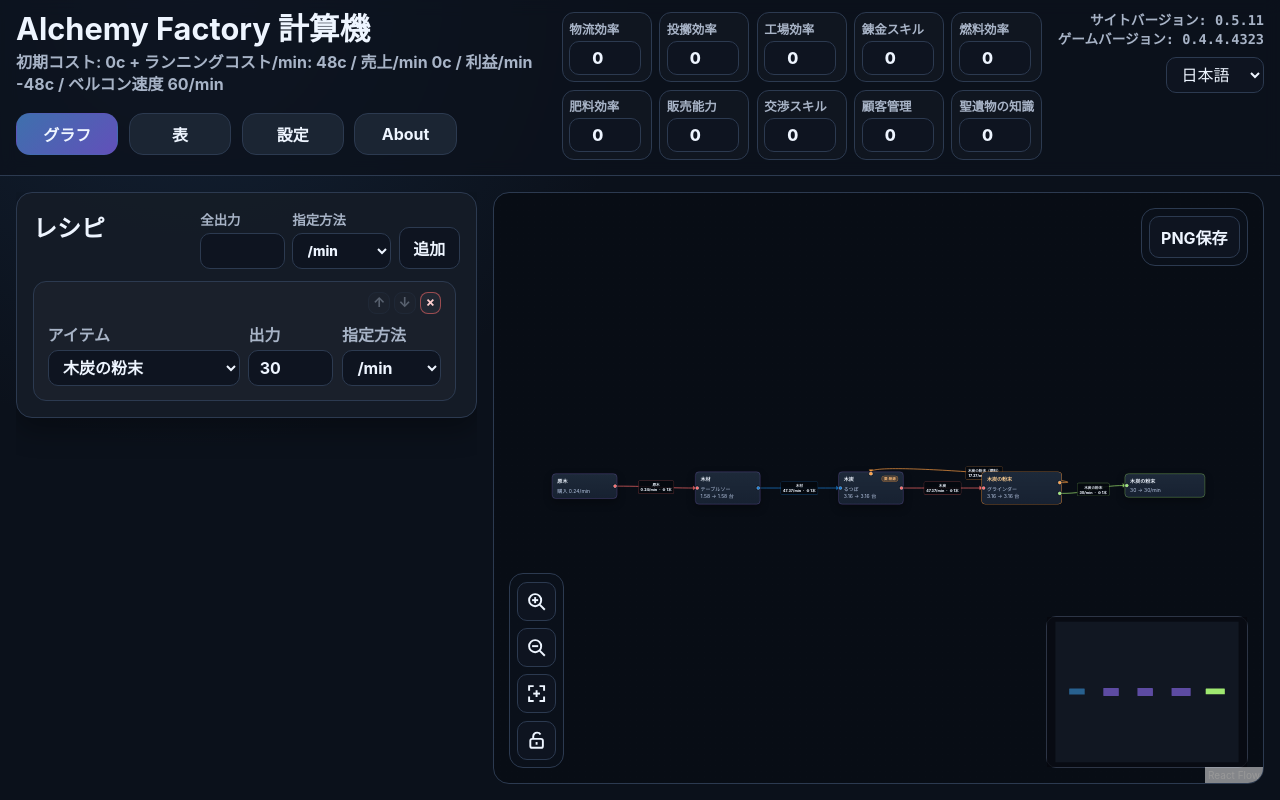
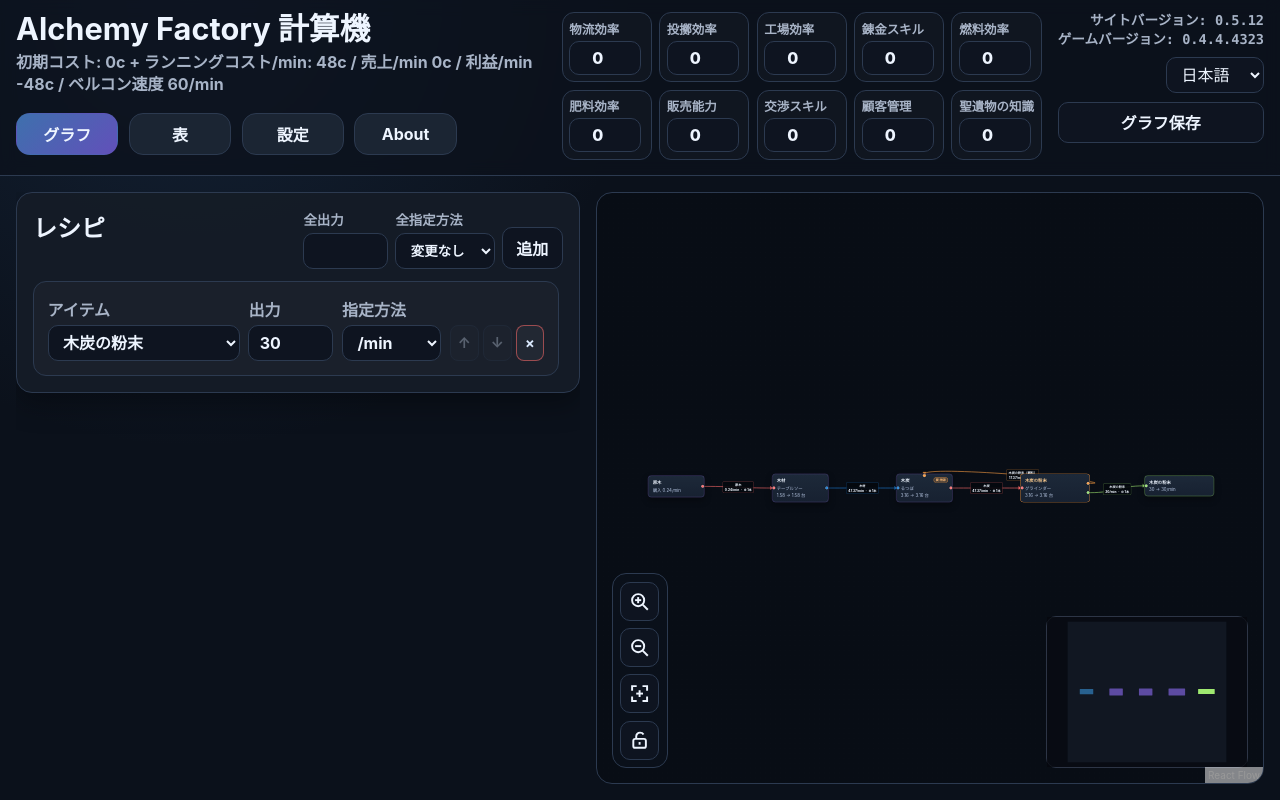
Before and after one commit to spaltfcy/alchemyfactory-calculator, a React (Vite) app: page / in a window 1280 px wide. Built offline with nearby package versions, Linux system fonts and the light colour scheme.

Commit message:
v0.5.12 Implement pending UI and debug fixes

```diff
--- a/package.json
+++ b/package.json
@@ -1,6 +1,6 @@
 {
   "name": "alchemyfactory-calculator",
-  "version": "0.5.11",
+  "version": "0.5.12",
   "private": true,
   "type": "module",
   "scripts": {
--- a/src/App.tsx
+++ b/src/App.tsx
@@ -13,7 +13,7 @@ import { AboutTab } from './components/AboutTab';
 import { DebugTab } from './components/DebugTab';
 import { formatCopper, formatNumber } from './utils/format';
 
-const APP_VERSION = '0.5.11';
+const APP_VERSION = '0.5.12';
 const GAME_VERSION = '0.4.4.4323';
 
 type RuntimeFlags = {
@@ -148,7 +148,10 @@ export function App() {
   const result = useMemo(
     () =>
       calculate({
-        targets: state.targets,
+        targets: state.targets.map((target) => ({
+        ...target,
+        recipeId: state.recipePreferences[target.outputItemId] ?? target.recipeId,
+      })),
         settings: state.settings,
         abilities: state.abilities,
         recipePreferences: state.recipePreferences,
@@ -203,6 +206,10 @@ export function App() {
   const visibleTabs: AppState['activeTab'][] = runtimeFlags.debug
     ? ['graph', 'table', 'settings', 'about', 'debug']
     : ['graph', 'table', 'settings', 'about'];
+
+  function requestGraphSave() {
+    window.dispatchEvent(new CustomEvent('alchemyfactory:save-live-graph'));
+  }
 
   return (
     <div className={runtimeFlags.safeMode ? 'app-shell is-safe-mode' : 'app-shell'}>
@@ -286,6 +293,11 @@ export function App() {
               <option value="en">English</option>
             </select>
           </div>
+          {state.activeTab === 'graph' && (
+            <button type="button" className="header-graph-save-button" onClick={requestGraphSave}>
+              {lang === 'ja' ? 'グラフ保存' : 'Save graph'}
+            </button>
+          )}
         </div>
       </header>
 
--- a/src/components/DebugTab.tsx
+++ b/src/components/DebugTab.tsx
@@ -199,6 +199,62 @@ function normalizeCycleErrorSummaries(errorSummaries: unknown): CycleErrorSummar
   return normalized;
 }
 
+
+type DebugIssueLike = {
+  code?: string;
+  data?: unknown;
+  [key: string]: unknown;
+};
+
+type DebugCycleCandidateLike = {
+  cycleTextJa?: string;
+  cycleTextEn?: string;
+  steps?: Array<{ recipeId?: string; recipeNameJa?: string; viaItemId?: string; viaItemNameJa?: string; [key: string]: unknown }>;
+  [key: string]: unknown;
+};
+
+function cycleCandidateKey(candidate: DebugCycleCandidateLike): string {
+  if (Array.isArray(candidate.steps) && candidate.steps.length > 0) {
+    const recipeIds = candidate.steps.map((step) => step.recipeId).filter(Boolean).sort().join(',');
+    const itemIds = candidate.steps.map((step) => step.viaItemId).filter(Boolean).sort().join(',');
+    return recipeIds + ':' + itemIds;
+  }
+  return String(candidate.cycleTextJa ?? candidate.cycleTextEn ?? '');
+}
+
+function normalizeDebugCycleCandidate(candidate: DebugCycleCandidateLike): DebugCycleCandidateLike {
+  return {
+    ...candidate,
+    cycleTextJa: formatCycleText(candidate.cycleTextJa, 'ja') ?? candidate.cycleTextJa,
+    cycleTextEn: formatCycleText(candidate.cycleTextEn, 'en') ?? candidate.cycleTextEn,
+  };
+}
+
+function normalizeDebugIssues(issues: unknown): unknown[] {
+  if (!Array.isArray(issues)) return [];
+  return issues.map((rawIssue) => {
+    if (!rawIssue || typeof rawIssue !== 'object') return rawIssue;
+    const issue = rawIssue as DebugIssueLike;
+    if (issue.code !== 'SUSPECT_RECIPE_CYCLE_WITH_INVALID_NUMBERS' || !Array.isArray(issue.data)) return issue;
+
+    const normalizedData: DebugCycleCandidateLike[] = [];
+    const seen = new Set<string>();
+    for (const rawCandidate of issue.data) {
+      if (!rawCandidate || typeof rawCandidate !== 'object') continue;
+      const candidate = normalizeDebugCycleCandidate(rawCandidate as DebugCycleCandidateLike);
+      const key = cycleCandidateKey(candidate);
+      if (seen.has(key)) continue;
+      seen.add(key);
+      normalizedData.push(candidate);
+    }
+
+    return {
+      ...issue,
+      data: normalizedData,
+    };
+  });
+}
+
 export function DebugTab({ lang, state, appVersion, gameVersion }: DebugTabProps) {
   const [lastSummary, setLastSummary] = useState<LastSummary | null>(null);
   const [status, setStatus] = useState('');
@@ -262,6 +318,7 @@ export function DebugTab({ lang, state, appVersion, gameVersion }: DebugTabProps
       errorSummaries: ignoredDebugErrorSummaries,
       ...debugLogBody
     } = debugLogWithOptionalStatus;
+    const normalizedIssues = normalizeDebugIssues(debugLog.issues);
     const normalizedErrorSummaries = normalizeCycleErrorSummaries(
       resultWithDebugStatus.errorSummaries ?? ignoredDebugErrorSummaries ?? [],
     );
@@ -272,6 +329,7 @@ export function DebugTab({ lang, state, appVersion, gameVersion }: DebugTabProps
       calculationStatus: resultWithDebugStatus.calculationStatus ?? ignoredDebugCalculationStatus ?? 'ok',
       errorSummaries: normalizedErrorSummaries,
       ...debugLogBody,
+      issues: normalizedIssues,
     };
     downloadText(
       'alchemy-factory-calculator-debug-' + timestampForFile() + '.json',
@@ -282,7 +340,7 @@ export function DebugTab({ lang, state, appVersion, gameVersion }: DebugTabProps
       itemCount: debugLog.summary.itemCount,
       recipeCount: debugLog.summary.recipeCount,
       flowCount: debugLog.summary.flowCount,
-      issueCount: debugLog.issues.length,
+      issueCount: normalizedIssues.length,
       purchasedAutoCraftableCount: debugLog.summary.purchasedAutoCraftableCount,
       savedAt: new Date().toLocaleTimeString(),
     });
--- a/src/components/GraphTab.tsx
+++ b/src/components/GraphTab.tsx
@@ -435,6 +435,14 @@ async function saveGraphElementAsPng(lang: Lang) {
   const element = document.querySelector('.flow-wrap') as HTMLElement | null;
   if (!element) return;
 
+  if (document.fonts?.ready) {
+    try {
+      await document.fonts.ready;
+    } catch {
+      // Font readiness is a visual improvement only.
+    }
+  }
+
   const rect = element.getBoundingClientRect();
   const width = Math.max(1, Math.ceil(rect.width));
   const height = Math.max(1, Math.ceil(rect.height));
@@ -443,8 +451,12 @@ async function saveGraphElementAsPng(lang: Lang) {
   clone.style.width = width + 'px';
   clone.style.height = height + 'px';
   clone.style.margin = '0';
+  clone.style.position = 'relative';
+  clone.querySelectorAll('.react-flow__panel').forEach((panel) => panel.remove());
 
-  const xhtml = '<style>' + escapeSvgText(collectLiveGraphStyleText()) + '</style>' + clone.outerHTML;
+  const styleText = collectLiveGraphStyleText().replace(/\]\]>/g, ']]\\>');
+  const serializedClone = new XMLSerializer().serializeToString(clone);
+  const xhtml = '<style><![CDATA[' + styleText + ']]></style>' + serializedClone;
   const svg =
     '<svg xmlns="http://www.w3.org/2000/svg" width="' +
     width +
@@ -454,12 +466,16 @@ async function saveGraphElementAsPng(lang: Lang) {
     width +
     ' ' +
     height +
+    '" aria-label="' +
+    escapeSvgText(lang === 'ja' ? 'グラフ' : 'Graph') +
     '"><foreignObject width="100%" height="100%"><div xmlns="http://www.w3.org/1999/xhtml">' +
     xhtml +
     '</div></foreignObject></svg>';
 
+  const timestamp = graphPngTimestamp();
   const svgBlob = new Blob([svg], { type: 'image/svg+xml;charset=utf-8' });
   const svgUrl = URL.createObjectURL(svgBlob);
+
   try {
     const image = new Image();
     const loaded = new Promise<void>((resolve, reject) => {
@@ -474,6 +490,8 @@ async function saveGraphElementAsPng(lang: Lang) {
     canvas.height = height;
     const ctx = canvas.getContext('2d');
     if (!ctx) throw new Error('Canvas is not available');
+    ctx.fillStyle = '#080d15';
+    ctx.fillRect(0, 0, width, height);
     ctx.drawImage(image, 0, 0);
 
     const pngBlob = await new Promise<Blob>((resolve, reject) => {
@@ -482,9 +500,16 @@ async function saveGraphElementAsPng(lang: Lang) {
         else reject(new Error('Failed to create PNG'));
       }, 'image/png');
     });
-    downloadBlob(pngBlob, 'alchemy-factory-calculator-graph-live-' + graphPngTimestamp() + '.png');
+
+    downloadBlob(pngBlob, 'alchemy-factory-calculator-graph-live-' + timestamp + '.png');
   } catch (error) {
-    console.warn(lang === 'ja' ? 'グラフPNG保存に失敗しました。' : 'Failed to save graph PNG.', error);
+    console.warn(
+      lang === 'ja'
+        ? 'グラフ保存のPNG生成に失敗したためSVGを保存します。'
+        : 'Failed to create graph PNG. Saving SVG instead.',
+      error,
+    );
+    downloadBlob(svgBlob, 'alchemy-factory-calculator-graph-live-' + timestamp + '.svg');
   } finally {
     URL.revokeObjectURL(svgUrl);
   }
@@ -526,6 +551,13 @@ export function GraphTab({ lang, result, settings, completedGraphNodeIds, onTogg
     [result],
   );
   const graphErrorLines = useMemo(() => graphInvalidLines(result, lang), [result, lang]);
+  useEffect(() => {
+    const onSaveGraph = () => {
+      void saveGraphElementAsPng(lang);
+    };
+    window.addEventListener('alchemyfactory:save-live-graph', onSaveGraph);
+    return () => window.removeEventListener('alchemyfactory:save-live-graph', onSaveGraph);
+  }, [lang]);
   const raw = useMemo(() => buildFlowGraph(graphResult, lang, settings, {}), [graphResult, lang, settings]);
 
   useEffect(() => {
@@ -624,15 +656,6 @@ export function GraphTab({ lang, result, settings, completedGraphNodeIds, onTogg
         >
           <Background color="#243047" gap={18} />
           <GraphControls lang={lang} isInteractive={isInteractive} onToggleInteractive={() => setIsInteractive((current) => !current)} />
-          <Panel position="top-right" className="flow-live-png-panel">
-            <button
-              type="button"
-              className="flow-live-png-button"
-              onClick={() => { void saveGraphElementAsPng(lang); }}
-            >
-              {lang === 'ja' ? 'PNG保存' : 'Save PNG'}
-            </button>
-          </Panel>
           <MiniMap
             nodeStrokeWidth={2}
             pannable
--- a/src/components/TargetEditor.tsx
+++ b/src/components/TargetEditor.tsx
@@ -1,4 +1,4 @@
-import { useState, type ChangeEvent, type KeyboardEvent } from 'react';
+import { useEffect, useRef, useState, type ChangeEvent, type KeyboardEvent } from 'react';
 import type { Lang, ProductionTarget } from '../types';
 import { ITEMS, itemById } from '../data/items';
 import { DEFAULT_RECIPE_BY_ITEM_ID, getRecipesProducing, recipeById } from '../data/recipes';
@@ -10,6 +10,8 @@ export type TargetEditorProps = {
   targets: ProductionTarget[];
   onChange: (targets: ProductionTarget[]) => void;
 };
+
+type BulkModeValue = '' | ProductionTarget['mode'];
 
 validateItemSortNames(ITEMS);
 
@@ -67,29 +69,76 @@ function moveTarget(targets: ProductionTarget[], index: number, delta: number):
   return next;
 }
 
+function sameTargetOrder(a: ProductionTarget[], b: ProductionTarget[]): boolean {
+  return a.length === b.length && a.every((target, index) => target.id === b[index]?.id);
+}
+
 export function TargetEditor({ lang, targets, onChange }: TargetEditorProps) {
   const selectableItems = getSelectableOutputItems(lang);
   const [bulkValue, setBulkValue] = useState('');
-  const [bulkMode, setBulkMode] = useState<ProductionTarget['mode']>('rate');
+  const [bulkMode, setBulkMode] = useState<BulkModeValue>('');
+  const [draftTargets, setDraftTargets] = useState(targets);
+  const syncedTargetsRef = useRef(targets);
+  const orderCommitTimerRef = useRef<number | null>(null);
+
+  useEffect(() => {
+    if (targets === syncedTargetsRef.current) return;
+    syncedTargetsRef.current = targets;
+    setDraftTargets(targets);
+  }, [targets]);
+
+  useEffect(() => {
+    return () => {
+      if (orderCommitTimerRef.current !== null) window.clearTimeout(orderCommitTimerRef.current);
+    };
+  }, []);
+
+  function commitTargets(nextTargets: ProductionTarget[]) {
+    if (orderCommitTimerRef.current !== null) {
+      window.clearTimeout(orderCommitTimerRef.current);
+      orderCommitTimerRef.current = null;
+    }
+    syncedTargetsRef.current = nextTargets;
+    setDraftTargets(nextTargets);
+    onChange(nextTargets);
+  }
+
+  function scheduleOrderCommit(nextTargets: ProductionTarget[]) {
+    if (orderCommitTimerRef.current !== null) window.clearTimeout(orderCommitTimerRef.current);
+    orderCommitTimerRef.current = window.setTimeout(() => {
+      orderCommitTimerRef.current = null;
+      commitTargets(nextTargets);
+    }, 650);
+  }
 
   function updateTarget(id: string, patch: Partial<ProductionTarget>) {
-    onChange(
-      targets.map((target) => {
-        if (target.id !== id) return target;
-        const next = { ...target, ...patch };
-        if (patch.outputItemId) next.recipeId = getDefaultRecipeId(patch.outputItemId);
-        return next;
-      }),
-    );
+    const nextTargets = draftTargets.map((target) => {
+      if (target.id !== id) return target;
+      const next = { ...target, ...patch };
+      if (patch.outputItemId) next.recipeId = getDefaultRecipeId(patch.outputItemId);
+      return next;
+    });
+    commitTargets(nextTargets);
   }
 
-  function applyBulkOutput() {
+  function applyBulkOutput(modeOverride?: BulkModeValue) {
     const trimmed = bulkValue.trim();
-    if (trimmed === '') return;
+    const hasValue = trimmed !== '';
+    const nextMode = modeOverride !== undefined ? modeOverride : bulkMode;
+    if (!hasValue && nextMode === '') return;
+
     const value = Number(trimmed);
-    if (!Number.isFinite(value)) return;
-    onChange(targets.map((target) => ({ ...target, value, mode: bulkMode })));
-    setBulkValue('');
+    if (hasValue && !Number.isFinite(value)) return;
+
+    const nextTargets = draftTargets.map((target) => ({
+      ...target,
+      ...(hasValue ? { value } : {}),
+      ...(nextMode !== '' ? { mode: nextMode } : {}),
+    }));
+
+    commitTargets(nextTargets);
+    if (hasValue) setBulkValue('');
+    if (nextMode !== '') setBulkMode('');
   }
 
   function onBulkKeyDown(event: KeyboardEvent<HTMLInputElement>) {
@@ -98,9 +147,24 @@ export function TargetEditor({ lang, targets, onChange }: TargetEditorProps) {
     applyBulkOutput();
   }
 
+  function onBulkModeChange(event: ChangeEvent<HTMLSelectElement>) {
+    const nextMode = event.target.value as BulkModeValue;
+    setBulkMode(nextMode);
+    if (nextMode !== '') applyBulkOutput(nextMode);
+  }
+
+  function reorderTarget(index: number, delta: number) {
+    const nextTargets = moveTarget(draftTargets, index, delta);
+    if (sameTargetOrder(nextTargets, draftTargets)) return;
+    setDraftTargets(nextTargets);
+    scheduleOrderCommit(nextTargets);
+  }
+
   const itemLabel = lang === 'ja' ? 'アイテム' : 'Item';
   const outputLabel = lang === 'ja' ? '出力' : 'Output';
   const bulkOutputLabel = lang === 'ja' ? '全出力' : 'All output';
+  const bulkModeLabel = lang === 'ja' ? '全指定方法' : 'All methods';
+  const noBulkModeLabel = lang === 'ja' ? '変更なし' : 'No change';
   const moveUpLabel = lang === 'ja' ? '上へ移動' : 'Move up';
   const moveDownLabel = lang === 'ja' ? '下へ移動' : 'Move down';
   const removeLabel = lang === 'ja' ? '削除' : 'Remove';
@@ -117,63 +181,27 @@ export function TargetEditor({ lang, targets, onChange }: TargetEditorProps) {
               value={bulkValue}
               onChange={(event: ChangeEvent<HTMLInputElement>) => setBulkValue(event.target.value)}
               onKeyDown={onBulkKeyDown}
-              onBlur={applyBulkOutput}
+              onBlur={() => applyBulkOutput()}
               placeholder=""
             />
           </label>
           <label className="target-bulk-field target-bulk-mode">
-            <span>{t('mode', lang)}</span>
-            <select
-              value={bulkMode}
-              onChange={(event: ChangeEvent<HTMLSelectElement>) =>
-                setBulkMode(event.target.value as ProductionTarget['mode'])
-              }
-            >
+            <span>{bulkModeLabel}</span>
+            <select value={bulkMode} onChange={onBulkModeChange}>
+              <option value="">{noBulkModeLabel}</option>
               <option value="rate">{t('rateShort', lang)}</option>
               <option value="machines">{t('machinesShort', lang)}</option>
             </select>
           </label>
-          <button type="button" onClick={() => onChange([...targets, makeTarget(lang)])}>
+          <button type="button" onClick={() => commitTargets([...draftTargets, makeTarget(lang)])}>
             {t('addTarget', lang)}
           </button>
         </div>
       </div>
 
       <div className="target-list" aria-label={t('targets', lang)}>
-        {targets.map((target, index) => (
+        {draftTargets.map((target, index) => (
           <div className="target-card" key={target.id}>
-            <div className="target-card-actions" aria-label={lang === 'ja' ? '並び替えと削除' : 'Sort and remove'}>
-              <button
-                type="button"
-                className="target-order-button"
-                disabled={index === 0}
-                aria-label={moveUpLabel}
-                title={moveUpLabel}
-                onClick={() => onChange(moveTarget(targets, index, -1))}
-              >
-                ↑
-              </button>
-              <button
-                type="button"
-                className="target-order-button"
-                disabled={index === targets.length - 1}
-                aria-label={moveDownLabel}
-                title={moveDownLabel}
-                onClick={() => onChange(moveTarget(targets, index, 1))}
-              >
-                ↓
-              </button>
-              <button
-                type="button"
-                className="target-remove danger"
-                aria-label={removeLabel}
-                title={removeLabel}
-                onClick={() => onChange(targets.filter((x) => x.id !== target.id))}
-              >
-                ×
-              </button>
-            </div>
-
             <label className="target-field">
               <span>{itemLabel}</span>
               <select
@@ -213,6 +241,38 @@ export function TargetEditor({ lang, targets, onChange }: TargetEditorProps) {
                 <option value="machines">{t('machinesShort', lang)}</option>
               </select>
             </label>
+
+            <div className="target-card-actions" aria-label={lang === 'ja' ? '並び替えと削除' : 'Sort and remove'}>
+              <button
+                type="button"
+                className="target-order-button"
+                disabled={index === 0}
+                aria-label={moveUpLabel}
+                title={moveUpLabel}
+                onClick={() => reorderTarget(index, -1)}
+              >
+                ↑
+              </button>
+              <button
+                type="button"
+                className="target-order-button"
+                disabled={index === draftTargets.length - 1}
+                aria-label={moveDownLabel}
+                title={moveDownLabel}
+                onClick={() => reorderTarget(index, 1)}
+              >
+                ↓
+              </button>
+              <button
+                type="button"
+                className="target-remove danger"
+                aria-label={removeLabel}
+                title={removeLabel}
+                onClick={() => commitTargets(draftTargets.filter((x) => x.id !== target.id))}
+              >
+                ×
+              </button>
+            </div>
           </div>
         ))}
       </div>
--- a/src/styles.css
+++ b/src/styles.css
@@ -1351,3 +1351,69 @@ a {
   font-weight: 750;
   line-height: 1.35;
 }
+
+
+/* v0.5.12: pending UI fixes */
+.header-graph-save-button {
+  justify-self: end;
+  width: 100%;
+  min-height: 2.25rem;
+  padding-inline: 0.85rem;
+  border-radius: 10px;
+}
+
+.target-card {
+  grid-template-columns: var(--target-item-width) var(--target-value-width) var(--target-mode-width) max-content;
+  align-items: end;
+  padding-top: var(--target-card-padding-y);
+}
+
+.target-card-actions {
+  position: static;
+  display: flex;
+  gap: 0.25rem;
+  align-items: end;
+  justify-content: flex-end;
+  align-self: end;
+  right: auto;
+  top: auto;
+  min-height: 2.25rem;
+}
+
+.target-card-actions .target-order-button,
+.target-card-actions .target-remove {
+  display: inline-grid;
+  place-items: center;
+  width: 1.8rem;
+  min-width: 1.8rem;
+  height: 2.25rem;
+  min-height: 2.25rem;
+  padding: 0;
+  border-radius: 8px;
+  background: rgba(255, 255, 255, 0.04);
+  color: #dbeafe;
+  font-size: 0.9rem;
+  line-height: 1;
+}
+
+.target-card-actions .target-remove {
+  position: static;
+  top: auto;
+  right: auto;
+}
+
+.target-card-actions .target-order-button:disabled {
+  cursor: default;
+  opacity: 0.32;
+  transform: none;
+}
+
+@media (max-width: 56rem) {
+  .header-graph-save-button {
+    justify-self: stretch;
+  }
+
+  .target-card {
+    grid-template-columns: minmax(0, 1fr) var(--target-value-width) var(--target-mode-width) max-content;
+  }
+}
```
